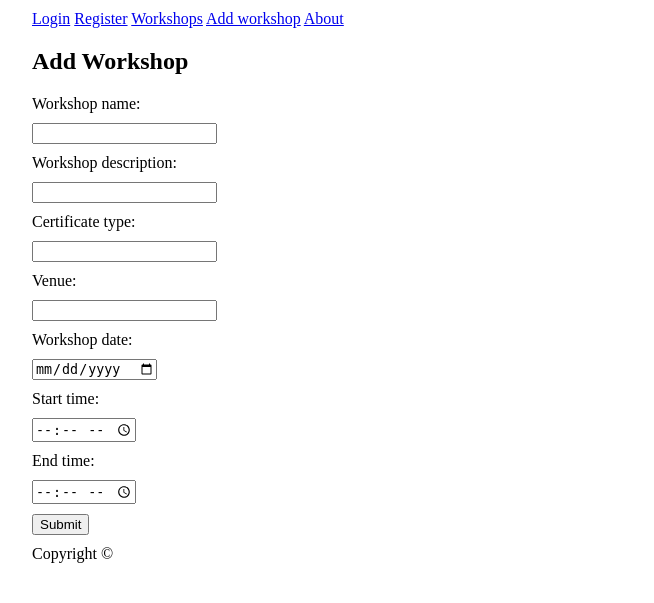
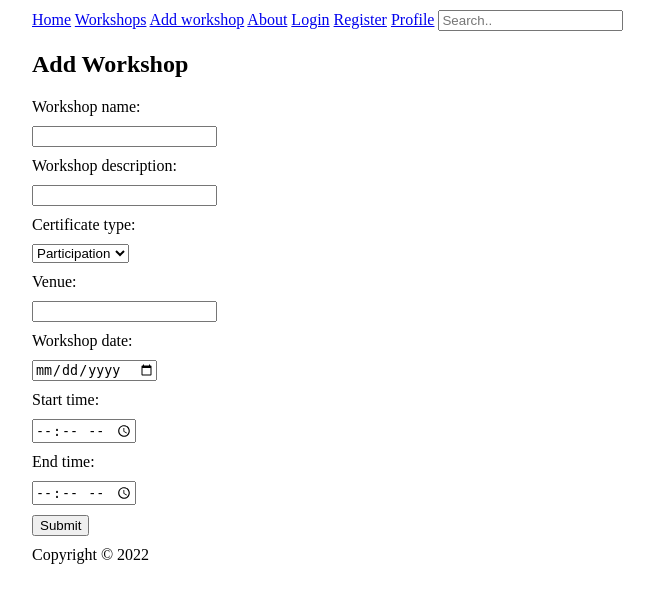
Before and after one commit to redchristian20/CWMSQR, a CodeIgniter app: page /database/index.php/main/add_workshop in a window 1280 px wide. Shown: the top 603 px of the page, without its empty margins (128-782 px from the left). Run offline with CodeIgniter, Linux system fonts and the light colour scheme.

Commit message:
Connected all routes

```diff
--- a/application/config/routes.php
+++ b/application/config/routes.php
@@ -54,6 +54,10 @@ defined('BASEPATH') OR exit('No direct script access allowed');
 
 $route['default_controller'] = 'main';
 
+$route['home'] = 'main/home';
+$route['about'] = 'main/about';
+$route['profile'] = 'main/profile';
+
 $route['register'] = 'main/register';
 $route['register_user'] = 'main/register_user';
 
@@ -64,6 +68,8 @@ $route['login_user'] = 'main/login_user';
 $route['add_workshop'] = 'main/add_workshop';
 $route['add_workshop_to_database'] = 'main/add_workshop_to_database';
 
+
+$route['workshops'] = 'main/workshops';
 /*
 $route['adduser'] = 'main/adduser';
 $route['add'] = 'main/add';
--- a/application/controllers/main.php
+++ b/application/controllers/main.php
@@ -111,18 +111,20 @@ class main extends CI_Controller {
         $this->load->library("form_validation");
 
         $this->form_validation->set_rules("workshop_name", "Workshop name", "trim|required");
-        $this->form_validation->set_rules("workshop_description", "Workshop description", "trim|alpha");
-        $this->form_validation->set_rules("certificate_type", "Certificate type", "trim|required|alpha");
-        $this->form_validation->set_rules("venue", "Venue", "trim|required|alpha");
-        $this->form_validation->set_rules("workshop_date", "Workshop date", "trim|required|alpha");
-        $this->form_validation->set_rules("start_time", "Start time", "trim|alpha");
-        $this->form_validation->set_rules("end_time", "End time", "trim|required|valid_email");
+        $this->form_validation->set_rules("workshop_description", "Workshop description", "trim|required");
+        $this->form_validation->set_rules("certificate_type", "Certificate type", "trim|required");
+        $this->form_validation->set_rules("venue", "Venue", "trim|required");
+        $this->form_validation->set_rules("workshop_date", "Workshop date", "trim|required");
+        $this->form_validation->set_rules("start_time", "Start time", "trim|required");
+        $this->form_validation->set_rules("end_time", "End time", "trim|required");
 
         if($this->form_validation->run() === FALSE)
         {
             $this->view_data["errors"] = validation_errors();
             $data['errors'] = $this->view_data["errors"];
+            $this->load->view('header');
             $this->load->view('add_workshop',$data);
+            $this->load->view('footer');
         }
         else
         {
@@ -135,4 +137,41 @@ class main extends CI_Controller {
             }
         }
     }
+
+    public function workshops()
+    {
+        $this->load->view('header');
+        $data['workshops'] = $this->showWorkshops();
+        $this->load->view('workshops',$data);
+        $this->load->view('footer');
+    }
+
+    public function showWorkshops()
+    {
+        $this->load->model("workshop");
+		$workshops = $this->workshop->get_all_workshops();
+		return $workshops;
+    }
+
+
+    public function home()
+    {
+        $this->load->view('header');
+        $this->load->view('home');
+        $this->load->view('footer');
+    }
+
+    public function about()
+    {
+        $this->load->view('header');
+        $this->load->view('about');
+        $this->load->view('footer');
+    }
+
+    public function profile()
+    {
+        $this->load->view('header');
+        $this->load->view('profile');
+        $this->load->view('footer');
+    }
 }
--- /dev/null
+++ b/application/views/about.php
@@ -0,0 +1 @@
+<h1>About</h1>
--- a/application/views/add_workshop.php
+++ b/application/views/add_workshop.php
@@ -8,7 +8,11 @@
             <input type="text" name="workshop_description">
 
             <label for="certificate_type">Certificate type:</label>
-            <input type="text" name="certificate_type">
+
+            <select name="certificate_type" id="certificate_type">
+              <option value="Participation">Participation</option>
+              <option value="Appreciation">Appreciation</option>
+            </select>
 
             <label for="venue">Venue:</label>
             <input type="text" name="venue">
--- a/application/views/footer.php
+++ b/application/views/footer.php
@@ -1,4 +1,4 @@
-<div class footer>Copyright &#169</div>
+<div class footer>Copyright &#169 2022</div>
 
 
 </body>
--- a/application/views/header.php
+++ b/application/views/header.php
@@ -30,8 +30,11 @@
 </style>
 
 <body>
-    <a href="login">Login</a>
-    <a href="register">Register</a>
+    <a href="home">Home</a>
     <a href="workshops">Workshops</a>
     <a href="add_workshop">Add workshop</a>
     <a href="about">About</a>
+    <a href="login">Login</a>
+    <a href="register">Register</a>
+    <a href="profile">Profile</a>
+    <input type="text" placeholder="Search..">
--- /dev/null
+++ b/application/views/home.php
@@ -0,0 +1 @@
+<h1>Home</h1>
--- /dev/null
+++ b/application/views/profile.php
@@ -0,0 +1 @@
+<h1>Profile</h1>
```
Also changed, not shown: application/views/workshops.php (added, +33 -0 lines).
